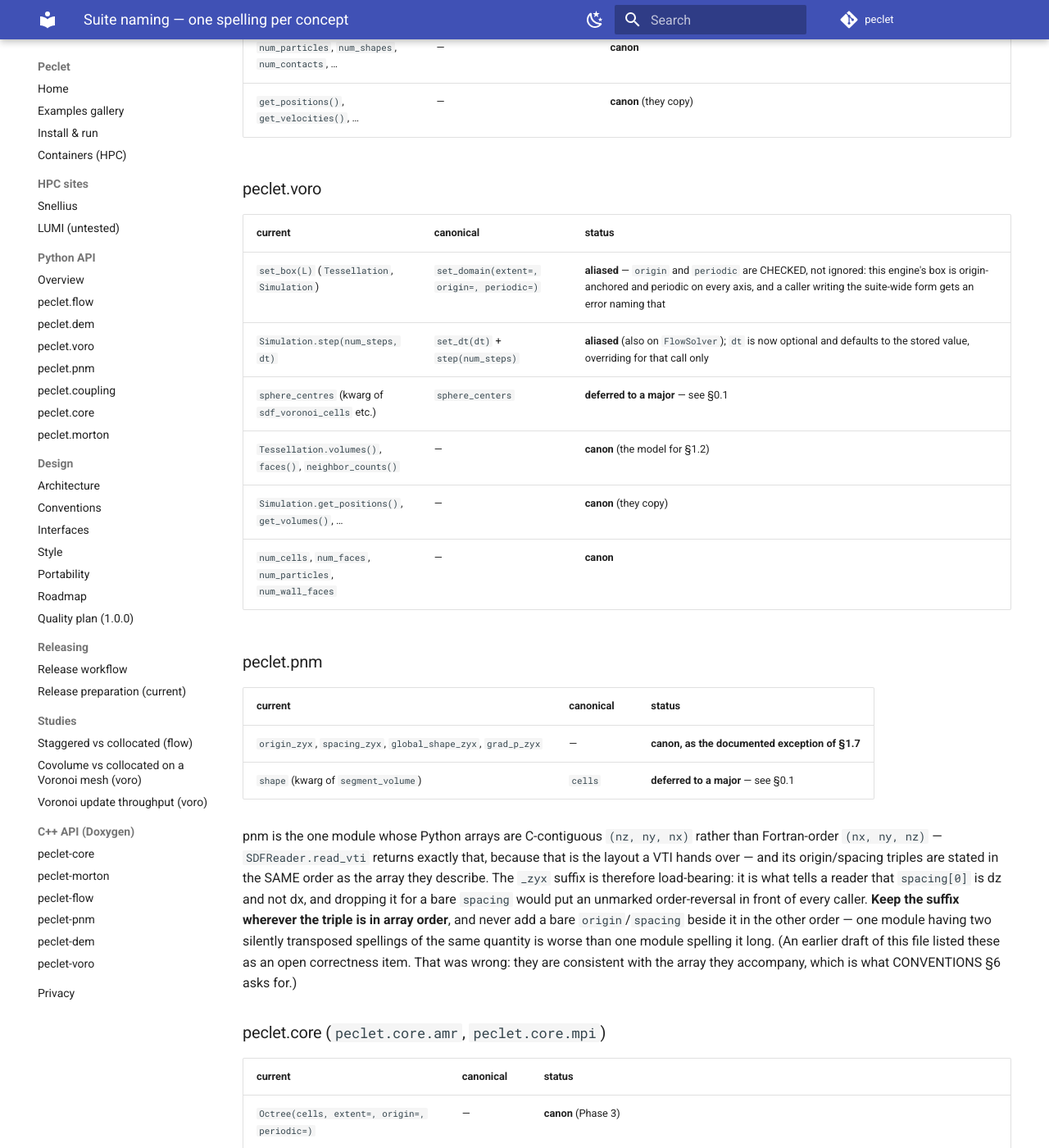
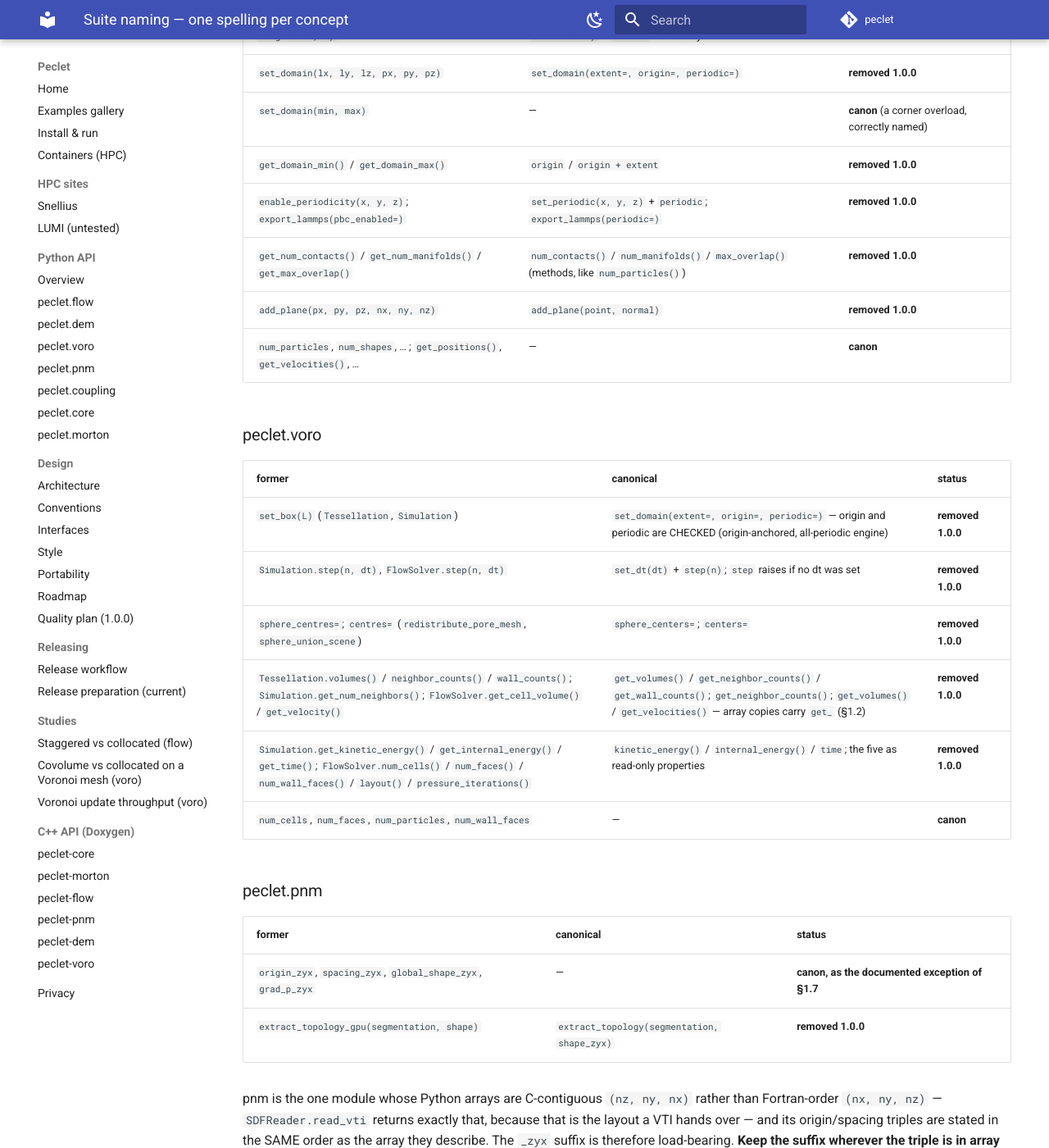
Before and after one commit to computational-chemical-engineering/peclet, an MkDocs documentation site: the page built from docs/NAMING.md, in a window 1280 px wide and 1400 px high, scrolled down 3893 px. Shown: the whole window at 82% size. Built offline with MkDocs 1.6.1 and Material for MkDocs 9.7.7, drawn with Linux system fonts in a browser that asks for light colours; comment, search, counter and statistics services are not loaded; some of the changed text lies outside the part shown.

Commit message:
docs: NAMING §2 records the 1.0.0 removals per module and the getter rule as applied; CHANGELOG [Unreleased] = 1.0.0 the clean break; SuiteNanobind comment path
Co-Authored-By: Claude Fable 5.1 <noreply@anthropic.com>
Claude-Session: https://claude.ai/code/session_01Wqm2gbrbGKeKH8YVUHoTch

```diff
--- a/docs/NAMING.md
+++ b/docs/NAMING.md
@@ -71,8 +71,11 @@ Four names, and they mean the same thing in every code:
 A value the object simply *has* is a bare name: `extent`, `origin`, `spacing`, `cells`, `dt`,
 `periodic`, `volumes`, `positions`. A `get_`/`set_` pair is for a value that is **converted,
 copied or computed** on access — `get_u()`, `get_field(name)`, `set_positions(a)` — where the call
-parentheses tell the reader a transfer happens. voro's `Tessellation` already follows this
-(`volumes()`, `faces()`); dem's `Simulation` and flow's `Solver` are the ones with the split.
+parentheses tell the reader a transfer happens. Concretely (the rule voro applied at 1.0.0 and
+every module follows): a stored scalar or count is a **property** (`time`, `num_cells`, `layout`); a
+scalar that is *computed* on call, e.g. a device reduction, is a bare-name **method**
+(`kinetic_energy()`, `max_divergence()`); an **array copied out** carries `get_` (`get_volumes()`,
+`get_velocities()`, `get_neighbor_counts()`). So `volumes()` without `get_` was wrong, not a model.
 
 CONVENTIONS §6 previously wrote the lifecycle as "`step(dt)` → `get_*` accessors". That stays true
 of the array getters, which do copy; it was never meant to make `get_spacing()` preferable to
@@ -117,80 +120,81 @@ is that a module never ships both spellings — one order per module, marked.
 
 ## 2. The divergence table
 
-Status: **aliased** = the canonical name is bound and the old one still works; **canon** = already
-correct; **open** = recorded, not yet done.
+Status: **removed 1.0.0** = the non-canonical spelling was deleted in the clean-break release
+(QUALITY_PLAN D1; the per-repo commits of 2026-09-08 carry the lists); **canon** = correct;
+**open** = recorded, not yet done.
 
 ### peclet.flow
 
-| current | canonical | status |
+| former | canonical | status |
 |---|---|---|
 | `extent`, `origin`, `spacing`, `cells`, `global_cells` | — | **canon** (Phase 1 of the units plan) |
-| `get_spacing()` | `spacing` | **aliased** (both ship; `spacing` is canonical) |
-| `get_resolution()` | `cells` | **aliased** |
-| `get_ox()` / `get_oy()` / `get_oz()` | — | **canon** — NOT origin accessors: they return the per-face openness FIELDS of the cut-cell operator (a 2026-09-07 draft of this table mislabelled them; corrected 2026-09-08 when the gallery's uses were checked) |
-| `cell_centres()` | `cell_centers()` | **aliased** (both already ship) |
-| `scene_instance_count()` | `num_scene_instances()` | **aliased** |
-| `vof_block_colour(id)` | `vof_block_color(id)` | **aliased** (one shared body, so they cannot drift) |
+| `get_spacing()` | `spacing` (a list `[dx, dy, dz]`) | **removed 1.0.0** |
+| `get_resolution()` / `global_resolution()` | `cells` / `global_cells` | **removed 1.0.0** |
+| `get_ox()` / `get_oy()` / `get_oz()` | — | **canon** — NOT origin accessors: the per-face openness FIELDS of the cut-cell operator (an earlier draft of this table mislabelled them; corrected 2026-09-08 against the gallery's uses) |
+| `cell_centres()` | `cell_centers()` | **removed 1.0.0** |
+| `scene_instance_count()` | `num_scene_instances()` | **removed 1.0.0** |
+| `vof_block_colour(id)`, `vof_filled_colour()`, `enable_vof_blocks_from_colours(colours=)` | `vof_block_color`, `vof_filled_color`, `enable_vof_blocks_from_colors(colors=)` | **removed 1.0.0** |
+| `set_velocity_streams(on)` (a no-op) | — | **removed 1.0.0** |
+| `set_solid(…, pressure_coarse=)` (accepted, ignored) | `set_solid(sdf, cutcell_pressure)` | **removed 1.0.0** |
 | `set_domain_bc(face, type)` | — | **canon** (the per-face API; `periodic=` is not a substitute) |
 
-### dem
+### peclet.dem
 
-| current | canonical | status |
+| former | canonical | status |
 |---|---|---|
-| `set_domain(lx, ly, lz, px, py, pz)` | `set_domain(extent=, origin=, periodic=)` | **aliased** — the keyword form is a third overload bound AFTER the two positional ones, so every existing call resolves exactly where it did |
+| `initialize(shape_type, radius=0.5, height=2.0, …)` | `initialize_shape(shape_type, radius, height=0, thickness=0)` — `radius` mandatory | **removed 1.0.0** |
+| `set_domain(lx, ly, lz, px, py, pz)` | `set_domain(extent=, origin=, periodic=)` | **removed 1.0.0** |
 | `set_domain(min, max)` | — | **canon** (a corner overload, correctly named) |
-| `get_domain_min()` / `get_domain_max()` | `origin` / `origin + extent` | **aliased** (`origin`, `extent`, `periodic` properties added) |
-| `enable_periodicity(x, y, z)` | `set_periodic(x, y, z)` + `periodic` | **aliased** |
-| `num_particles`, `num_shapes`, `num_contacts`, … | — | **canon** |
-| `get_positions()`, `get_velocities()`, … | — | **canon** (they copy) |
+| `get_domain_min()` / `get_domain_max()` | `origin` / `origin + extent` | **removed 1.0.0** |
+| `enable_periodicity(x, y, z)`; `export_lammps(pbc_enabled=)` | `set_periodic(x, y, z)` + `periodic`; `export_lammps(periodic=)` | **removed 1.0.0** |
+| `get_num_contacts()` / `get_num_manifolds()` / `get_max_overlap()` | `num_contacts()` / `num_manifolds()` / `max_overlap()` (methods, like `num_particles()`) | **removed 1.0.0** |
+| `add_plane(px, py, pz, nx, ny, nz)` | `add_plane(point, normal)` | **removed 1.0.0** |
+| `num_particles`, `num_shapes`, … ; `get_positions()`, `get_velocities()`, … | — | **canon** |
 
 ### peclet.voro
 
-| current | canonical | status |
+| former | canonical | status |
 |---|---|---|
-| `set_box(L)` (`Tessellation`, `Simulation`) | `set_domain(extent=, origin=, periodic=)` | **aliased** — `origin` and `periodic` are CHECKED, not ignored: this engine's box is origin-anchored and periodic on every axis, and a caller writing the suite-wide form gets an error naming that |
-| `Simulation.step(num_steps, dt)` | `set_dt(dt)` + `step(num_steps)` | **aliased** (also on `FlowSolver`); `dt` is now optional and defaults to the stored value, overriding for that call only |
-| `sphere_centres` (kwarg of `sdf_voronoi_cells` etc.) | `sphere_centers` | **deferred to a major** — see §0.1 |
-| `Tessellation.volumes()`, `faces()`, `neighbor_counts()` | — | **canon** (the model for §1.2) |
-| `Simulation.get_positions()`, `get_volumes()`, … | — | **canon** (they copy) |
+| `set_box(L)` (`Tessellation`, `Simulation`) | `set_domain(extent=, origin=, periodic=)` — origin and periodic are CHECKED (origin-anchored, all-periodic engine) | **removed 1.0.0** |
+| `Simulation.step(n, dt)`, `FlowSolver.step(n, dt)` | `set_dt(dt)` + `step(n)`; `step` raises if no dt was set | **removed 1.0.0** |
+| `sphere_centres=`; `centres=` (`redistribute_pore_mesh`, `sphere_union_scene`) | `sphere_centers=`; `centers=` | **removed 1.0.0** |
+| `Tessellation.volumes()` / `neighbor_counts()` / `wall_counts()`; `Simulation.get_num_neighbors()`; `FlowSolver.get_cell_volume()` / `get_velocity()` | `get_volumes()` / `get_neighbor_counts()` / `get_wall_counts()`; `get_neighbor_counts()`; `get_volumes()` / `get_velocities()` — array copies carry `get_` (§1.2) | **removed 1.0.0** |
+| `Simulation.get_kinetic_energy()` / `get_internal_energy()` / `get_time()`; `FlowSolver.num_cells()` / `num_faces()` / `num_wall_faces()` / `layout()` / `pressure_iterations()` | `kinetic_energy()` / `internal_energy()` / `time`; the five as read-only properties | **removed 1.0.0** |
 | `num_cells`, `num_faces`, `num_particles`, `num_wall_faces` | — | **canon** |
 
 ### peclet.pnm
 
-| current | canonical | status |
+| former | canonical | status |
 |---|---|---|
 | `origin_zyx`, `spacing_zyx`, `global_shape_zyx`, `grad_p_zyx` | — | **canon, as the documented exception of §1.7** |
-| `shape` (kwarg of `segment_volume`) | `cells` | **deferred to a major** — see §0.1 |
+| `extract_topology_gpu(segmentation, shape)` | `extract_topology(segmentation, shape_zyx)` | **removed 1.0.0** |
 
 pnm is the one module whose Python arrays are C-contiguous `(nz, ny, nx)` rather than
 Fortran-order `(nx, ny, nz)` — `SDFReader.read_vti` returns exactly that, because that is the
 layout a VTI hands over — and its origin/spacing triples are stated in the SAME order as the array
-they describe. The `_zyx` suffix is therefore load-bearing: it is what tells a reader that
-`spacing[0]` is dz and not dx, and dropping it for a bare `spacing` would put an unmarked
-order-reversal in front of every caller. **Keep the suffix wherever the triple is in array order**,
-and never add a bare `origin`/`spacing` beside it in the other order — one module having two
-silently transposed spellings of the same quantity is worse than one module spelling it long.
-(An earlier draft of this file listed these as an open correctness item. That was wrong: they are
-consistent with the array they accompany, which is what CONVENTIONS §6 asks for.)
+they describe. The `_zyx` suffix is therefore load-bearing. **Keep the suffix wherever the triple is
+in array order**, and never add a bare `origin`/`spacing` beside it in the other order.
 
 ### peclet.core (`peclet.core.amr`, `peclet.core.mpi`)
 
-| current | canonical | status |
+| former | canonical | status |
 |---|---|---|
-| `Octree(cells, extent=, origin=, periodic=)` | — | **canon** (Phase 3) |
-| `spacing`, `spacings_from_extent` | — | **canon** (per axis) |
-| `spacing_from_extent` (scalar) | — | **canon as a helper**; it keeps a cubic contract and says so |
-| `root_cells` (kwarg of `spacings_from_extent`) | — | **canon** — an octree's ROOT cell count is a different quantity from `Octree(cells=...)`'s leaf grid, and the longer name is what says so |
-| `num_leaves`, `num_levels` | — | **canon** |
-| `centers` | — | **canon** |
+| `Octree(brick, lmax, origin=, h0=, extent=)`; `DistributedOctree(global_root_size=, …)` | `Octree(cells, *, lmax=0, origin=, spacing=None, extent=None)` — `cells` is the FINEST grid (= brick·2^lmax, must divide); keyword-only after `cells` | **removed 1.0.0** |
+| `.h0` | `.spacing` | **removed 1.0.0** |
+| `spacing_from_extent` (scalar) / `spacings_from_extent(root_cells=)` | — | **canon** (a cubic helper that says so; `root_cells` is a different quantity from `cells`) |
+| `mpi.Migrator`, `mpi.Halo`; ctor `(origin, size, gsize, periodic)` | `ParticleMigrator`, `ParticleHalo`; `(origin, extent, cells, periodic)` | **removed 1.0.0** |
+| `ParticleHalo.num_ghost()` / `num_owned()` | read-only properties | **removed 1.0.0** |
+| `num_leaves`, `num_levels`, `centers` | — | **canon** |
 
 ### peclet.coupling
 
-| current | canonical | status |
+| former | canonical | status |
 |---|---|---|
-| `CfdDem(..., smooth_width=)` (cells) | `smooth_length=` (a physical length) | **aliased** (both ship; `smooth_length` is canonical) |
+| `CfdDem(smooth_width=)` (cells); `CfdDem(h=)` | `smooth_length=` (a physical length); the spacing comes from the flow solver | **removed 1.0.0** |
+| `ResolvedCfdDem(rho_f=, periodic=<bool>, move=)` | `rho=`, `periodic=(bx, by, bz)`, `move_particles=` — the same words as `CfdDem` | **removed 1.0.0** |
+| `drag="bvk"`, `"bvk2"` | `"beetstra"`, `"tang"` (the literature names) | **removed 1.0.0** |
 | `CfdDem(..., periodic=)` | — | **canon** |
-| `h=` | — | derived from the flow solver by default; an explicit `h` is a test hook |
 
 ## 3. What this file does NOT rename
 
@@ -208,7 +212,10 @@ consistent with the array they accompany, which is what CONVENTIONS §6 asks for
 
 - 2026-09-07 — file created. Canon fixed; `smooth_length` (coupling) is the first entry landed under
   it, together with flow's already-shipped `spacing`/`cells`/`extent`/`origin` quartet.
-- 2026-09-08 — first alias pass. voro `set_domain`/`extent`/`set_dt`/`dt` (`Tessellation`,
+- 2026-09-08 (later) — **1.0.0 clean break** (QUALITY_PLAN D1): every *aliased* row above became
+  *removed 1.0.0* in flow `b891b8e`, dem `4aff4db`, voro `9e7b1b0`, pnm `b2d4fce`, core `8d9f3c2`
+  and the coupling/sweep commits of the same day; the alias ladder is binding from 1.0.0 on.
+- 2026-09-08 — first alias pass (superseded the same day by the clean break). voro `set_domain`/`extent`/`set_dt`/`dt` (`Tessellation`,
   `Simulation`, `FlowSolver`); dem `set_domain(extent=, origin=, periodic=)`, `set_periodic`,
   `origin`/`extent`/`periodic`; flow `num_scene_instances`, `vof_block_color`, and the
   canonical-partner note on `get_spacing`/`cell_centres`. Every old spelling still works and every
```
Also changed, not shown: CHANGELOG.md (+41 -0 lines), 1 other file.
